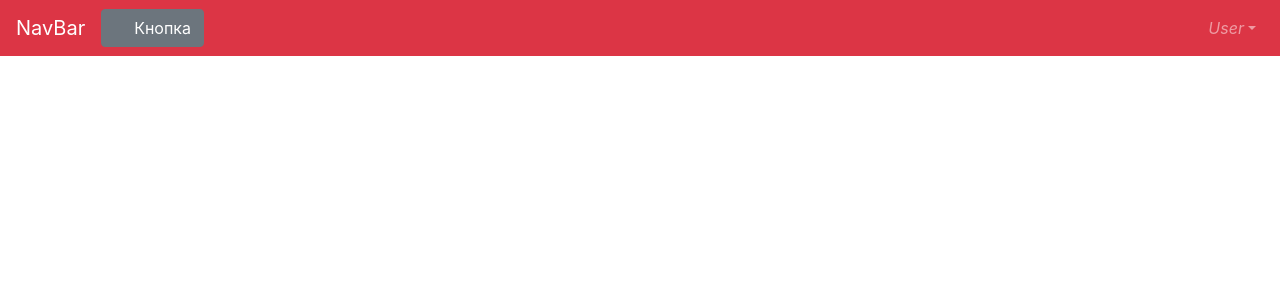
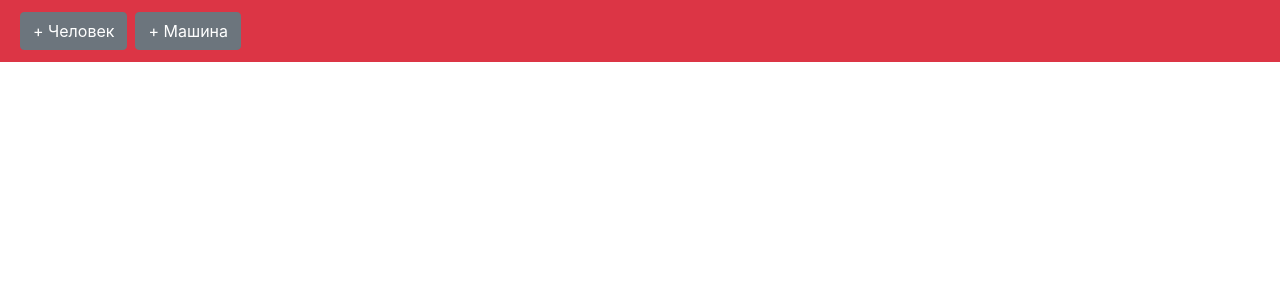
Before and after one commit to Maaksaa/kz, a Vue app: page / in a window 1280 px wide. Shown: the top 300 px of the page. Built offline with nearby package versions, Linux system fonts and the light colour scheme.

Commit message:
повтор предыдущего коммита

```diff
--- a/src/App.vue
+++ b/src/App.vue
@@ -8,30 +8,14 @@
       variant="danger"
       class="mb-3"
     >
-      <b-navbar-brand href="#">NavBar</b-navbar-brand>
-      <b-button class="center" @click="showFormPerson"
-        ><b-icon></b-icon>Кнопка</b-button
-      >
-
-      <b-navbar-toggle target="nav-collapse"></b-navbar-toggle>
-
-      <b-collapse id="nav-collapse" is-nav>
-        <!-- Right aligned nav items -->
-        <b-navbar-nav class="ml-auto">
-          <b-nav-item-dropdown right>
-            <!-- Using 'button-content' slot -->
-            <template #button-content>
-              <em>User</em>
-            </template>
-            <b-dropdown-item href="#">Profile</b-dropdown-item>
-            <b-dropdown-item href="#">Sign Out</b-dropdown-item>
-          </b-nav-item-dropdown>
-        </b-navbar-nav>
-      </b-collapse>
+      <!-- <b-navbar-brand href="#">NavBar</b-navbar-brand> -->
+      <b-button v-b-toggle.collapse-person class="m-1">+ Человек</b-button>
+      <b-button v-b-toggle.collapse-car class="m-1">+ Машина</b-button>
     </b-navbar>
-
     <b-container>
-      <b-form @submit="onSubmit"  v-if="show">
+      <b-collapse id="collapse-person">
+        <b-card class="mb-4" header="Форма для заполнения" header-tag="h5">
+          <b-form @submit="onSubmit">
             <b-row>
               <!-- Фамилия -->
               <b-col lg>
@@ -49,13 +33,17 @@
                     required
                   ></b-form-input>
                   <b-form-invalid-feedback id="input-1-live-feedback"
-                >Вводите только  буквы.</b-form-invalid-feedback
+                    >Вводите только буквы.</b-form-invalid-feedback
                   >
                 </b-form-group>
               </b-col>
               <!-- Имя -->
               <b-col lg>
-            <b-form-group id="input-group-2" label="Имя" label-for="FirstName">
+                <b-form-group
+                  id="input-group-2"
+                  label="Имя"
+                  label-for="FirstName"
+                >
                   <b-form-input
                     id="FirstName"
                     v-model.trim="$v.form.firstName.$model"
@@ -65,7 +53,7 @@
                     required
                   ></b-form-input>
                   <b-form-invalid-feedback id="input-1-live-feedback"
-                >Вводите только  буквы.</b-form-invalid-feedback
+                    >Вводите только буквы.</b-form-invalid-feedback
                   >
                 </b-form-group>
               </b-col>
@@ -82,7 +70,6 @@
                     placeholder="Отчество (не обязательно)"
                     :state="validateState('middleName')"
                     aria-describedby="input-1-live-feedback"
-
                   ></b-form-input>
                   <b-form-invalid-feedback id="input-1-live-feedback"
                     >Вводите только буквы.</b-form-invalid-feedback
@@ -245,7 +232,11 @@
               ></b-form-input>
             </b-form-group>
             <!-- Должность -->
-        <b-form-group id="input-group-2" label="Должность" label-for="position">
+            <b-form-group
+              id="input-group-2"
+              label="Должность"
+              label-for="position"
+            >
               <b-form-input
                 id="position"
                 v-model="$v.form.position.$model"
@@ -258,7 +249,7 @@
               >
             </b-form-group>
             <!-- Электронный адрес получателя пропуска  -->
-        <b-form-group
+            <!-- <b-form-group
               id="input-group-1"
               label="Электронный адрес получателя пропуска:"
               label-for="guestEmailAddress"
@@ -271,24 +262,17 @@
                 placeholder="Введите email"
                 required
               ></b-form-input>
-        </b-form-group>
-        <b-row>
-            <!-- Кнопка Добавить данные еще одно физ. лица -->
-          <!-- <b-col>
-            <div>
-              <b-button variant="primary"
-                >Добавить данные еще одно физ. лица</b-button
+            </b-form-group> -->
+          </b-form>
+        </b-card>
+      </b-collapse>
+      <b-collapse id="collapse-car">
+        <b-card
+          class="mb-4"
+          header="Форма заполнения транспортного средства"
+          header-tag="h5"
         >
-            </div>
-          </b-col> -->
-          <b-col>
-            <div>
-              <b-button v-b-toggle.collapse-1 variant="primary"
-                >Добавить машину</b-button
-              >
-              <b-collapse id="collapse-1" class="mt-2">
-
-                  <p class="card-text">Свернутое содержимое здесь</p>
+          <b-form>
             <b-form-group
               id="input-group-2"
               label="Страна регистрации"
@@ -313,11 +297,7 @@
               ></b-form-input>
             </b-form-group>
             <!-- Марка -->
-                  <b-form-group
-                    id="input-group-2"
-                    label="Марка"
-                    label-for="carBrand"
-                  >
+            <b-form-group id="input-group-2" label="Марка" label-for="carBrand">
               <b-form-input
                 id="carBrand"
                 v-model="form.carBrand"
@@ -337,11 +317,7 @@
               ></b-form-input>
             </b-form-group>
             <!-- Цвет -->
-                  <b-form-group
-                    id="input-group-2"
-                    label="Цвет"
-                    label-for="carColor"
-                  >
+            <b-form-group id="input-group-2" label="Цвет" label-for="carColor">
               <b-form-input
                 id="carColor"
                 v-model="$v.form.carColor.$model"
@@ -349,8 +325,7 @@
                 placeholder="Цвет"
               ></b-form-input>
               <b-form-invalid-feedback id="input-car-color-live-feedback"
-                      >Поле должно содержать только
-                      буквы.</b-form-invalid-feedback
+                >Поле должно содержать только буквы.</b-form-invalid-feedback
               >
             </b-form-group>
             <!-- Наличие прицепа -->
@@ -377,6 +352,7 @@
                 placeholder="Страна регистрации прицепа"
               ></b-form-input>
             </b-form-group>
+
             <!-- Регистрационный знак прицепа   -->
             <b-form-group
               id="input-group-2"
@@ -389,16 +365,10 @@
                 placeholder="Регистрационный знак прицепа"
               ></b-form-input>
             </b-form-group>
+          </b-form>
+        </b-card>
+      </b-collapse>
 
-              </b-collapse>
-            </div>
-          </b-col>
-        </b-row>
-        <!-- Данные транспортного средства, на которое оформляется пропуск -->
-
-        <!-- <b-button type="submit" variant="primary">Отправить</b-button> -->
-        <!-- <b-button type="reset" variant="danger">Сбросить</b-button> -->
-      </b-form>
       <!-- <b-card class="mt-3" header="Form Data Result">
         <pre class="m-0">{{ form }}</pre>
       </b-card> -->
@@ -602,12 +572,6 @@ export default {
     // },
   },
   methods: {
-    showFormPerson() {
-      console.log("тыц");
-      console.log(this.show);
-      return (this.show = !this.show);
-    },
-
     validateState(name) {
       const { $dirty, $error } = this.$v.form[name];
       return $dirty ? !$error : null;
@@ -644,13 +608,6 @@ export default {
     //   this.form.inputDate = null;
     //   this.form.selected = "Паспорт гражданина РФ";
     //   this.form.docType = null;
-
-    //   // Уловка для сброса/очистки состояния проверки формы в собственном браузере
-    //   // this.show = false;
-    //   // this.$nextTick(() => {
-    //   //   this.show = true;
-    //   // });
-    // },
   },
 };
 </script>
```
Lines whose indentation alone changed are shown as unchanged.
